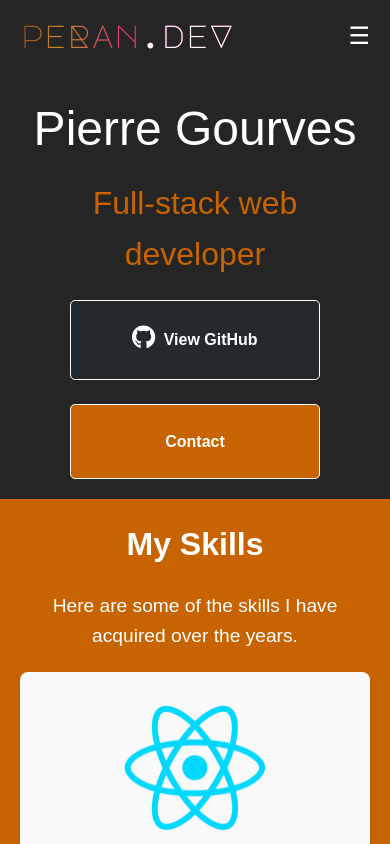
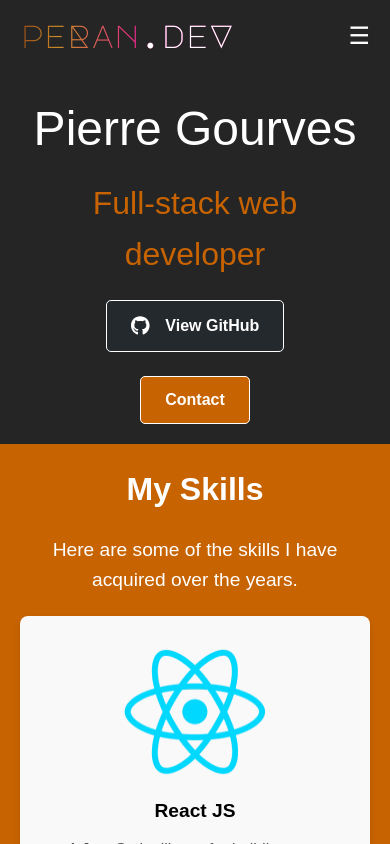
Before and after one commit to Lanseeg/portfolio, a React (Vite) app: page / in a window 390 px wide. Built offline with nearby package versions, Linux system fonts and the light colour scheme; a web font is replaced by a local one.

Commit message:
fix. lang in responsive + SASS deprecations of lighten & darken

```diff
--- a/src/components/Nav.jsx
+++ b/src/components/Nav.jsx
@@ -4,12 +4,14 @@ import { useTranslation } from "react-i18next";
 import { NavLink } from "react-router-dom";
 import Modal from "./Modal";
 import ContactForm from "./ContactForm";
+import useModal from "../hooks/useModal";
+import Language from "./Language";
 import "../styles/components/_nav.scss";
 
 const Nav = () => {
   const { t } = useTranslation("nav"); // Namespace "nav"
   const [isMenuOpen, setIsMenuOpen] = useState(false);
-  const [isModalOpen, setIsModalOpen] = useState(false);
+  const { isModalOpen, openModal, closeModal } = useModal();
 
   // Debug
   /*
@@ -24,16 +26,6 @@ const Nav = () => {
 
   const closeMenu = () => {
     setIsMenuOpen(false);
-  };
-
-  const openModal = (e) => {
-    e.preventDefault();
-    setIsModalOpen(true);
-    closeMenu();
-  };
-
-  const closeModal = () => {
-    setIsModalOpen(false);
   };
 
   return (
@@ -58,11 +50,7 @@ const Nav = () => {
             </NavLink>
           </li>
           <li className="nav__item">
-            <a
-              href="#contact"
-              className="nav__link"
-              onClick={(e) => openModal(e)}
-            >
+            <a href="#contact" className="nav__link" onClick={openModal}>
               {t("contact")}
             </a>
           </li>
@@ -100,15 +88,19 @@ const Nav = () => {
             </NavLink>
           </li>
           <li className="nav__item">
-            <a
-              href="#contact"
-              className="nav__link"
-              onClick={(e) => openModal(e)}
-            >
+            <a href="#contact" className="nav__link" onClick={openModal}>
               {t("contact")}
             </a>
           </li>
         </ul>
+
+        {/* Dropdown language selector */}
+        <div className="nav__language">
+          <Language />
+        </div>
+
+
+
       </div>
 
       {/* Modal with contact form */}
--- a/src/components/Presentation.jsx
+++ b/src/components/Presentation.jsx
@@ -2,17 +2,19 @@ import { useTranslation } from "react-i18next";
 import "../styles/components/_presentation.scss";
 import { FontAwesomeIcon } from "@fortawesome/react-fontawesome";
 import { faGithub } from "@fortawesome/free-brands-svg-icons";
-import { NavLink } from "react-router-dom";
+import Modal from "./Modal";
+import ContactForm from "./ContactForm";
+import useModal from "../hooks/useModal";
 
 const Presentation = () => {
   const { t } = useTranslation("presentation");
+  const { isModalOpen, openModal, closeModal } = useModal();
 
   return (
     <section className="presentation">
       <h1>{t("title")}</h1>
       <p>{t("description")}</p>
       <div className="presentation__buttons">
-        {/* GitHub Button */}
         <a
           href="https://github.com/Lanseeg"
           target="_blank"
@@ -21,11 +23,15 @@ const Presentation = () => {
         >
           <FontAwesomeIcon icon={faGithub} /> {t("github")}
         </a>
-        {/* Contact Button */}
-        <NavLink to="/contact" className="button contact-button">
+        <button className="button contact-button" onClick={openModal}>
           {t("contact")}
-        </NavLink>
+        </button>
       </div>
+
+      {/* Modal with contact form */}
+      <Modal isOpen={isModalOpen} onClose={closeModal}>
+        <ContactForm />
+      </Modal>
     </section>
   );
 };
--- /dev/null
+++ b/src/hooks/useModal.js
@@ -0,0 +1,18 @@
+import { useState } from "react";
+
+const useModal = () => {
+  const [isModalOpen, setIsModalOpen] = useState(false);
+
+  const openModal = (e) => {
+    if (e) e.preventDefault();
+    setIsModalOpen(true);
+  };
+
+  const closeModal = () => {
+    setIsModalOpen(false);
+  };
+
+  return { isModalOpen, openModal, closeModal };
+};
+
+export default useModal;
--- a/src/styles/components/_presentation.scss
+++ b/src/styles/components/_presentation.scss
@@ -7,7 +7,6 @@
   text-align: center;
 
   h1 {
-      font-size: 1.8rem;
     font-family: vars.$font-main;
     font-size: 3rem;
     font-weight: 100;
@@ -23,57 +22,57 @@
 
   .presentation__buttons {
     margin-top: 20px;
-      display: inline-flex;
+    display: flex;
     gap: 24px;
-
+    justify-content: center;
 
     @include mixins.respond-to(tablet) {
-        display: flex;
-        flex-wrap: wrap;
       flex-direction: column;
       align-items: center;
-        justify-content: center;
     }
 
-
     .button {
-        min-width: 250px;
-        min-height: 75px;
       display: inline-flex;
       align-items: center;
       justify-content: center;
       gap: 8px;
-        padding: 24px;
+      padding: 15px 24px;
       font-size: 1rem;
       font-weight: bold;
+      font-family: vars.$font-main;
       text-decoration: none;
       border-radius: 5px;
       line-height: 1;
       transition: background-color 0.3s ease, transform 0.3s ease;
       border: 1px solid vars.$secondary-color;
 
-        &.github-button {
+      &:hover {
+        transform: scale(1.05);
+      }
+
+      svg {
+        font-size: 1.2rem;
+        margin-right: 8px;
+      }
+    }
+
+    /* Bouton GitHub */
+    .github-button {
       background-color: #24292e;
       color: #fff;
 
       &:hover {
         background-color: #333;
-            transform: scale(1.05);
       }
     }
 
-        &.contact-button {
+    /* Bouton Contact */
+    .contact-button {
       background-color: vars.$primary-color;
       color: #fff;
 
       &:hover {
-            transform: scale(1.05);
-          }
-        }
-
-        svg {
-          font-size: 1.5rem;
-          padding-bottom: 6px;
+        background-color: color-mix(in srgb, white 10%, vars.$primary-color 90%);
       }
     }
   }
```
Lines whose indentation alone changed are shown as unchanged.
